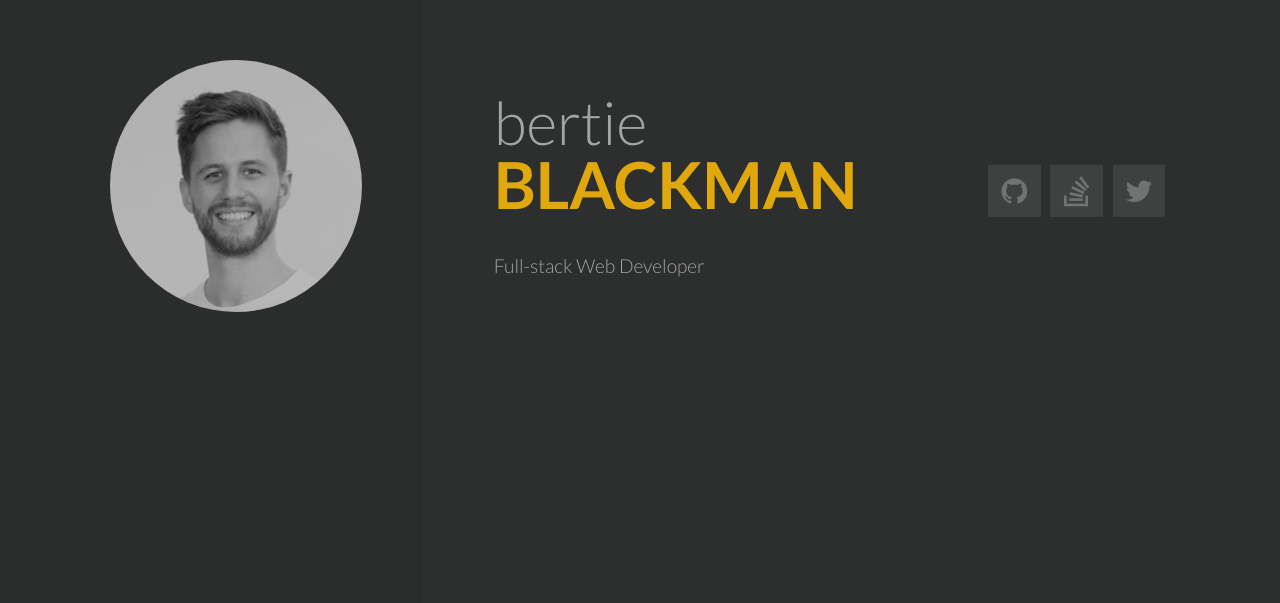
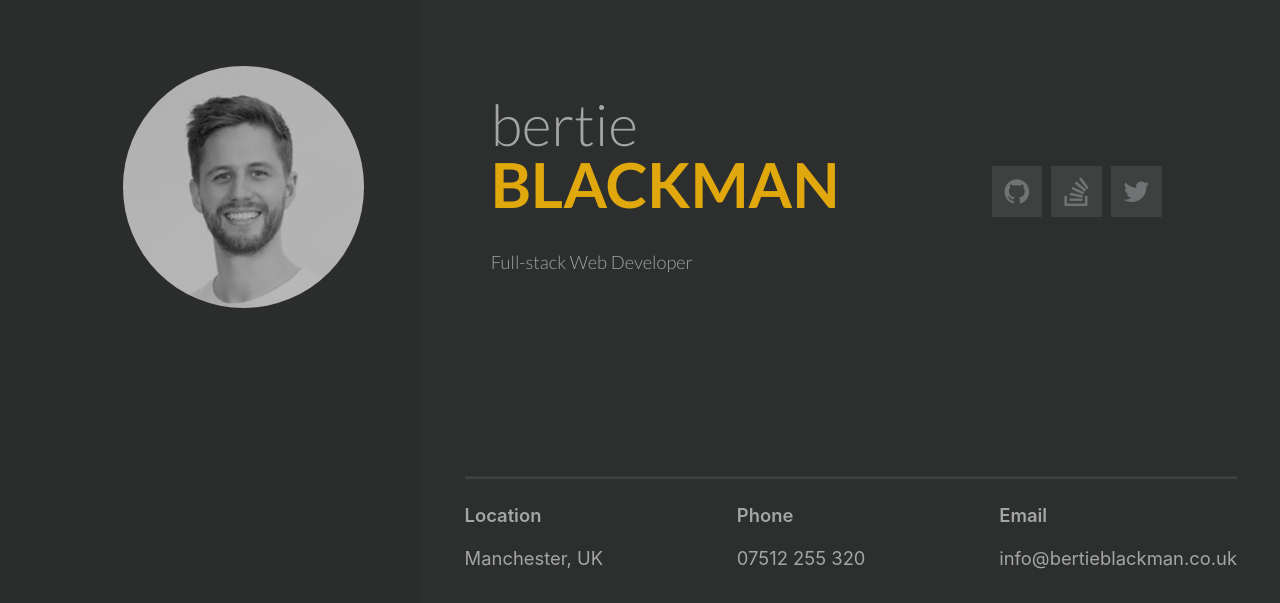
Before and after one commit to covertbert/bertie-blackman-portfolio, a Vue app: page / in a window 1280 px wide. Shown: the part 197-800 px from the top of the page. Built offline with nearby package versions, Linux system fonts and the light colour scheme.

Commit message:
Finished header styles

```diff
--- a/src/assets/scss/base/typography.styl
+++ b/src/assets/scss/base/typography.styl
@@ -5,4 +5,4 @@ html
     font-size: 18px
 
   @media screen and (min-width: 1200px)
-    font-size: 24px
+    font-size: 23px
--- a/src/components/layout/HeaderComponent.vue
+++ b/src/components/layout/HeaderComponent.vue
@@ -4,16 +4,21 @@
       div.header-component-avatar.col-lg-4
         img.header-component-avatar__img.rounded-circle(src="../../assets/img/header/avatar.jpg")
 
-      div.logo-and-title.col-lg-4
-        logo-component(:forename="headerData.forename", :surname="headerData.surname", textAlign="center")
-        div.job-title
-          h2.job-title__text(v-text="headerData.title")
+      div.right-column.col-lg-8
+        div.row
+          div.logo-and-title.col-lg-6
+            logo-component(:forename="headerData.forename", :surname="headerData.surname", textAlign="center")
+            div.job-title
+              h2.job-title__text(v-text="headerData.title")
 
-      social-media-buttons-component.col-lg-4(:buttonsArray="headerData.social")
+          social-media-buttons-component.col-lg-6(:buttonsArray="headerData.social")
 
-        //div.container
-        //  hr.header-component__hr
-
+          div.info-section.container
+            hr.info-section__hr
+            div.info-section-items
+              div.info-section-items__block(v-for="item in headerData.info")
+                span.info-section-items__key(v-text="item.key")
+                span.info-section-items__value(v-text="item.value")
 
 </template>
 
@@ -114,9 +119,53 @@
     @media (min-width $break-lg)
       text-align left !important
 
-  .header-component__hr
+  .right-column
+    position relative
+    display flex
+    flex-direction column
+    justify-content center
+
+  .info-section
+    @media (min-width $break-lg)
+      display flex
+      flex-direction column
+      align-items center
+      position absolute
+      padding-left 0
+      bottom 30px
+
+  .info-section__hr
     background-color $quinary-gray
-    height 2px
+    @media (min-width $break-lg)
+      height 2px
+      width 90%
+      margin-top 1.4rem
+
+  .info-section-items
+    @media (min-width $break-lg)
+      display flex
+      justify-content space-between
+      width 90%
+
+  .info-section-items__block
+    display flex
+    flex-direction column
+    align-items center
+    @media (min-width $break-lg)
+      align-items flex-start
+
+  .info-section-items__key,
+  .info-section-items__value
+    font-size 1rem
+    color $tertiary-gray
+    @media (min-width $break-lg)
+      font-size .8rem
+
+  .info-section-items__key
     margin-top 1.4rem
+    font-weight 600
+    @media (min-width $break-lg)
+      margin-top 0
+      margin-bottom .7rem
 
 </style>
```
